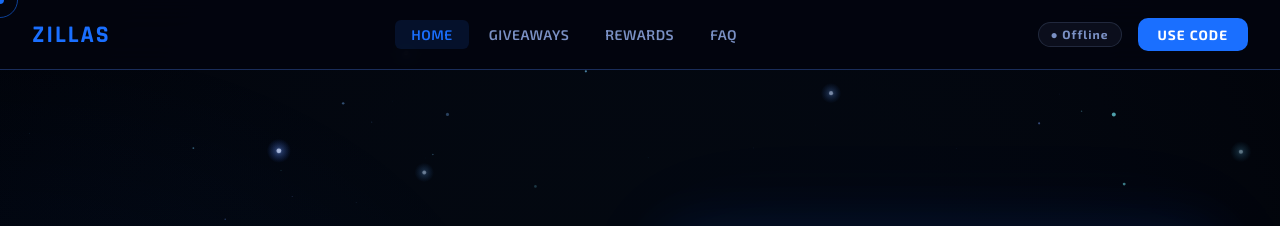
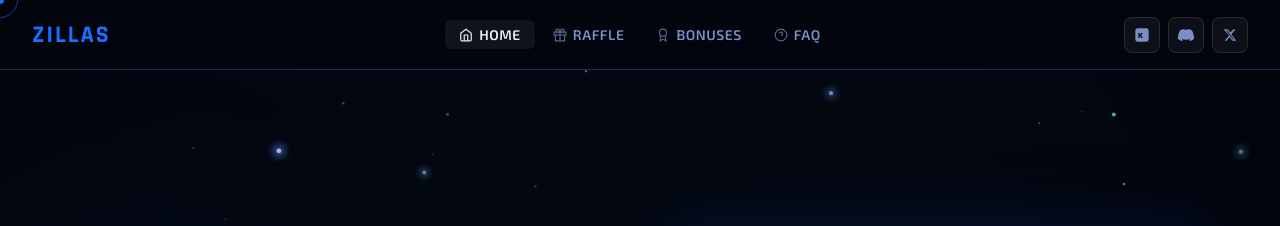
Before and after one commit to cartmanbutters56-cmyk/codezillas, a website: page public/index.html in a window 1280 px wide. Shown: the top 226 px of the page. Drawn offline with Linux system fonts and the light colour scheme; no server answers; animation ran at ten frames a second.

Commit message:
fix title

```diff
--- a/public/index.html
+++ b/public/index.html
@@ -3,7 +3,7 @@
 <head>
   <meta charset="UTF-8" />
   <meta name="viewport" content="width=device-width, initial-scale=1.0" />
-  <title>Zillas</title>
+  <title>Zillas – Gamble & Win</title>
   <link rel="preconnect" href="https://fonts.googleapis.com" />
   <link href="https://fonts.googleapis.com/css2?family=Rajdhani:wght@400;500;600;700&family=Exo+2:wght@300;400;600;700;800&display=swap" rel="stylesheet" />
   <style>
@@ -25,18 +25,26 @@
     body{font-family:'Exo 2',sans-serif;background:#03050f;color:var(--text-primary);min-height:100vh;overflow-x:hidden}
 
     /* NAV */
-    nav{position:fixed;top:0;left:0;right:0;z-index:1000;background:rgba(3,5,15,.92);backdrop-filter:blur(16px);border-bottom:1px solid var(--border);display:flex;align-items:center;justify-content:space-between;padding:0 2rem;height:70px}
-    .nav-logo{display:flex;align-items:center;gap:10px;text-decoration:none;cursor:none}
-    .nav-logo-icon{width:38px;height:38px}
+    nav{position:fixed;top:0;left:0;right:0;z-index:1000;background:rgba(3,5,15,.92);backdrop-filter:blur(16px);border-bottom:1px solid var(--border);display:grid;grid-template-columns:1fr auto 1fr;align-items:center;padding:0 2rem;height:70px}
+    .nav-logo{display:flex;align-items:center;gap:10px;text-decoration:none;cursor:none;justify-self:start}
     .nav-logo-text{font-family:'Rajdhani',sans-serif;font-size:1.5rem;font-weight:700;color:var(--text-primary);letter-spacing:2px;text-transform:uppercase}
     .nav-logo-text span{color:var(--blue-bright)}
-    .nav-links{display:flex;align-items:center;gap:.25rem;list-style:none}
-    .nav-links a{display:flex;align-items:center;padding:6px 16px;border-radius:6px;text-decoration:none;color:var(--text-secondary);font-size:.875rem;font-weight:600;letter-spacing:.5px;text-transform:uppercase;transition:all .2s;cursor:none;background:none;border:none;font-family:'Exo 2',sans-serif}
-    .nav-links a:hover,.nav-links a.active{color:var(--text-primary);background:rgba(26,111,255,.12)}
-    .nav-links a.active{color:var(--blue-bright)}
-    .nav-right{display:flex;align-items:center;gap:1rem}
+    /* Centered nav links */
+    .nav-links{display:flex;align-items:center;gap:.25rem;list-style:none;justify-self:center}
+    .nav-links a{display:flex;align-items:center;gap:6px;padding:6px 14px;border-radius:6px;text-decoration:none;color:var(--text-secondary);font-size:.875rem;font-weight:600;letter-spacing:.5px;text-transform:uppercase;transition:all .2s;cursor:none;background:none;border:none;font-family:'Exo 2',sans-serif}
+    .nav-links a:hover,.nav-links a.active{color:var(--text-primary);background:rgba(255,255,255,.06)}
+    .nav-links a.active{color:var(--text-primary)}
+    .nav-links a svg{opacity:.7;flex-shrink:0}
+    .nav-links a:hover svg,.nav-links a.active svg{opacity:1}
+    /* Right side: social icons */
+    .nav-right{display:flex;align-items:center;gap:.5rem;justify-self:end}
+    .nav-social-btn{width:36px;height:36px;border-radius:8px;background:rgba(255,255,255,.05);border:1px solid rgba(255,255,255,.1);display:flex;align-items:center;justify-content:center;text-decoration:none;color:var(--text-secondary);transition:all .2s;cursor:none;flex-shrink:0}
+    .nav-social-btn:hover{background:rgba(255,255,255,.1);border-color:rgba(255,255,255,.2);color:var(--text-primary);transform:translateY(-1px)}
+    .nav-social-btn.kick:hover{border-color:rgba(83,252,24,.4);color:#53fc18;background:rgba(83,252,24,.08)}
+    .nav-social-btn.discord:hover{border-color:rgba(88,101,242,.5);color:#5865f2;background:rgba(88,101,242,.08)}
+    .nav-social-btn.twitter:hover{border-color:rgba(255,255,255,.3);color:#e8eeff;background:rgba(255,255,255,.08)}
     .live-badge{display:flex;align-items:center;gap:6px;background:rgba(83,252,24,.12);border:1px solid rgba(83,252,24,.35);border-radius:20px;padding:4px 12px;font-size:.75rem;font-weight:700;color:var(--kick-green);letter-spacing:1px;cursor:none;transition:all .2s;text-decoration:none}
-    .offline-badge{display:flex;align-items:center;gap:6px;background:rgba(122,144,196,.08);border:1px solid rgba(122,144,196,.2);border-radius:20px;padding:4px 12px;font-size:.75rem;font-weight:700;color:var(--text-secondary);letter-spacing:1px;text-decoration:none;transition:all .2s}
+    .offline-badge{display:none}
     @keyframes pulse-green{0%,100%{opacity:1;transform:scale(1)}50%{opacity:.5;transform:scale(.8)}}
 
     /* PAGES */
@@ -287,18 +295,16 @@
     <span class="nav-logo-text"><span>Zillas</span></span>
   </a>
   <ul class="nav-links">
-    <li><a href="#" id="nav-home" class="active" onclick="showPage('home');return false;">Home</a></li>
-    <li><a href="#" id="nav-giveaways" onclick="showPage('giveaways');return false;">Giveaways</a></li>
-    <li><a href="#" id="nav-rewards" onclick="showPage('rewards');return false;">Rewards</a></li>
-    <li><a href="#" id="nav-faq" onclick="showPage('faq');return false;">FAQ</a></li>
+    <li><a href="#" id="nav-home" class="active" onclick="showPage('home');return false;"><svg width="14" height="14" viewBox="0 0 24 24" fill="none" stroke="currentColor" stroke-width="2"><path d="M3 9l9-7 9 7v11a2 2 0 0 1-2 2H5a2 2 0 0 1-2-2z"/><polyline points="9,22 9,12 15,12 15,22"/></svg>Home</a></li>
+    <li><a href="#" id="nav-giveaways" onclick="showPage('giveaways');return false;"><svg width="14" height="14" viewBox="0 0 24 24" fill="none" stroke="currentColor" stroke-width="2"><polyline points="20 12 20 22 4 22 4 12"/><rect x="2" y="7" width="20" height="5"/><line x1="12" y1="22" x2="12" y2="7"/><path d="M12 7H7.5a2.5 2.5 0 0 1 0-5C11 2 12 7 12 7z"/><path d="M12 7h4.5a2.5 2.5 0 0 0 0-5C13 2 12 7 12 7z"/></svg>Raffle</a></li>
+    <li><a href="#" id="nav-rewards" onclick="showPage('rewards');return false;"><svg width="14" height="14" viewBox="0 0 24 24" fill="none" stroke="currentColor" stroke-width="2"><circle cx="12" cy="8" r="6"/><path d="M15.477 12.89L17 22l-5-3-5 3 1.523-9.11"/></svg>Bonuses</a></li>
+    <li><a href="#" id="nav-faq" onclick="showPage('faq');return false;"><svg width="14" height="14" viewBox="0 0 24 24" fill="none" stroke="currentColor" stroke-width="2"><circle cx="12" cy="12" r="10"/><path d="M9.09 9a3 3 0 0 1 5.83 1c0 2-3 3-3 3"/><line x1="12" y1="17" x2="12.01" y2="17"/></svg>FAQ</a></li>
   </ul>
   <button class="hamburger" id="hamburger" onclick="toggleMobileMenu()" aria-label="Menu"><span></span><span></span><span></span></button>
   <div class="nav-right">
-    <a href="https://kick.com/zillas" target="_blank" id="stream-badge" class="offline-badge">
-      <span id="nav-dot" style="display:none;width:7px;height:7px;border-radius:50%;background:#53fc18;"></span>
-      <span id="badge-text">● Offline</span>
-    </a>
-    <button onclick="showPage('rewards')" class="btn-primary" style="padding:8px 20px;font-size:.85rem;border:none;">Use Code</button>
+    <a href="https://kick.com/zillas" target="_blank" class="nav-social-btn kick" title="Watch on Kick"><svg width="16" height="16" viewBox="0 0 24 24" fill="currentColor"><rect x="2" y="2" width="20" height="20" rx="4"/><text x="6" y="16" font-size="11" font-weight="900" fill="#000">K</text></svg></a>
+    <a href="https://discord.gg/Rx7rc4bTa" target="_blank" class="nav-social-btn discord" title="Join Discord"><svg width="16" height="16" viewBox="0 0 24 24" fill="currentColor"><path d="M20.317 4.37a19.791 19.791 0 0 0-4.885-1.515.074.074 0 0 0-.079.037c-.21.375-.444.864-.608 1.25a18.27 18.27 0 0 0-5.487 0 12.64 12.64 0 0 0-.617-1.25.077.077 0 0 0-.079-.037A19.736 19.736 0 0 0 3.677 4.37a.07.07 0 0 0-.032.027C.533 9.046-.32 13.58.099 18.057.1 18.08.11 18.1.128 18.114a19.9 19.9 0 0 0 5.993 3.03.078.078 0 0 0 .084-.028c.462-.63.874-1.295 1.226-1.994a.076.076 0 0 0-.041-.106 13.107 13.107 0 0 1-1.872-.892.077.077 0 0 1-.008-.128 10.2 10.2 0 0 0 .372-.292.074.074 0 0 1 .077-.01c3.928 1.793 8.18 1.793 12.062 0a.074.074 0 0 1 .078.01c.12.098.246.198.373.292a.077.077 0 0 1-.006.127 12.299 12.299 0 0 1-1.873.892.077.077 0 0 0-.041.107c.36.698.772 1.362 1.225 1.993a.076.076 0 0 0 .084.028 19.839 19.839 0 0 0 6.002-3.03.077.077 0 0 0 .032-.054c.5-5.177-.838-9.674-3.549-13.66a.061.061 0 0 0-.031-.03z"/></svg></a>
+    <a href="https://x.com/zill4s?s=20" target="_blank" class="nav-social-btn twitter" title="Follow on X"><svg width="14" height="14" viewBox="0 0 24 24" fill="currentColor"><path d="M18.244 2.25h3.308l-7.227 8.26 8.502 11.24H16.17l-4.714-6.231-5.401 6.231H2.744l7.73-8.835L1.254 2.25H8.08l4.259 5.63zm-1.161 17.52h1.833L7.084 4.126H5.117z"/></svg></a>
   </div>
 </nav>
 
```
